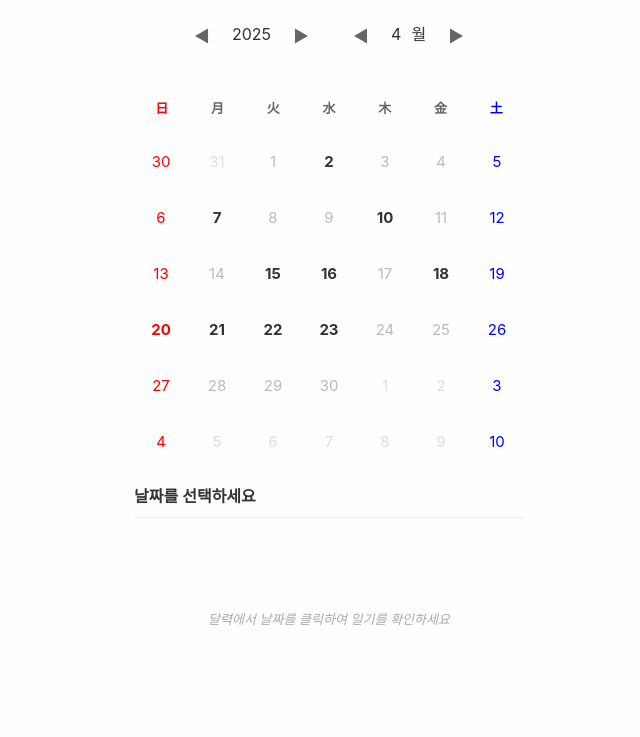
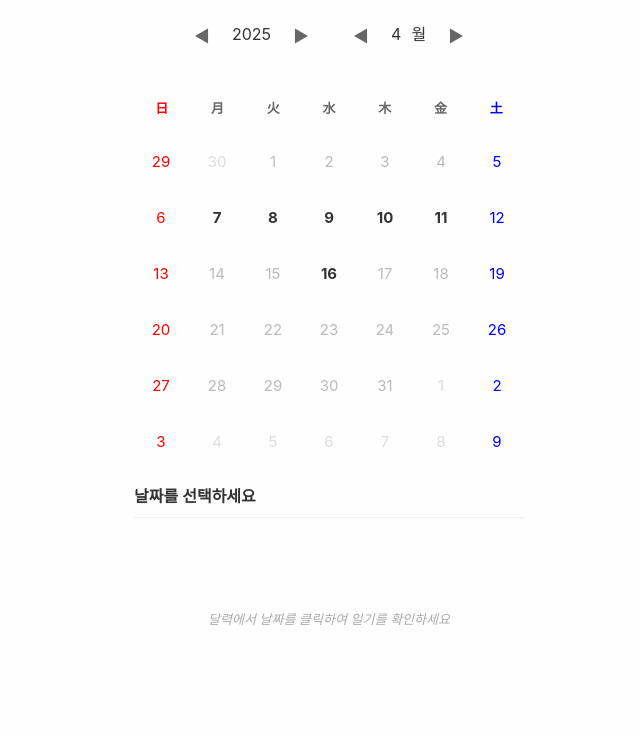
Before and after one commit to onbyul/Diary, a plain HTML site: page index.html in a window 1280 px wide. Shown: the whole page, without its empty margins (311-951 px from the left). Drawn offline with Linux system fonts and the light colour scheme.

Commit message:
Update index.html

```diff
--- a/index.html
+++ b/index.html
@@ -257,17 +257,19 @@
             //5월
 
             //6월
-
+            "2025-06-17": "병신들… 내가 뭘 하든 말든 지들이 알게 뭐야?",
+            "2025-06-18": "날 정말 사랑했다면 안 그랬겠지.\n근데 왜 자꾸 눈물이 날까?",
             //7월
             "2025-07-07": "갑작스러운 소식이지만 연애를 시작해버렸다. 그것도 한살 연하랑. 오해하지마라. 걔가 먼저 고백했으니까...",
             "2025-07-08": "결국 첫 연애는 하루만에 끝나버렸다. 디데이까지 맞춘 내가 무색하게. .. 의외라면 내가 먼저 그 아이보고 친구로 지내자고 한 거.",
             "2025-07-09": "나에겐 도대체 왜 이런 거지같은 일들만 생기는 걸까? 어떤 놈이 날 조종하고 있다면 분명 나보고 죽길 바라는 거겠지... <by>스레드에서 만난 친한 형이 별 시덥지도 않은 걸로 나락을 갔다. 그 형이 잘못을 안했단 건 아니지만 그저 장난으로 끝났고 피해자라던 양반이 기분 나빠한다니 할 수 없었다.<by>결국 당사자랑 합의도 됐지만 아무리 나보다 어른이라도 그 형한테는 이런 맹목적인 비난이 정신적으로 힘들었던 것인지 생이별을 당해버렸다. 스친이라는 걸 원래 스쳐가는 친구로 생각해야 건강에 좋겠지만 그게 안되니 더욱 슬프다.",
             "2025-07-10": "매일 일기를 쓰기는 처음이군. 기분도 풀겸 CD카세트를 찾아 부산 대장정... 은 아니고 당근 거래를 했다. 만원에 주워왔다고! 럭키했다.<by> 최근 들어 불행한 일만 생긴다. 택배 시켰는데 맘대로 재고없다고 주문 취소하고 환불했다. 기분 더럽다. 으... 알라딘 청주점은 안가야지.",
-            "2025-07-11": "자기가 가장 소중한 것도 모르는 바보... 잘 가. 다시 만나."
+            "2025-07-11": "자기가 가장 소중한 것도 모르는 바보... 잘 가. 다시 만나.",
+            "2025-07-16": "기분이 최악이다. 내가 아끼던 사람이 내가 생각한 것보다 더 최악의 일을 했는데 그걸 나만 모르고 상대가 피해자 코스프레하는 걸 하나하나 다 받아줬다. 난 등신이었나보다."
         };
 
         let currentYear = 2025;
-        let currentMonth = 4;
+        let currentMonth = 7;
         let selectedDate = null;
 
         function changeYear(delta) {
```
